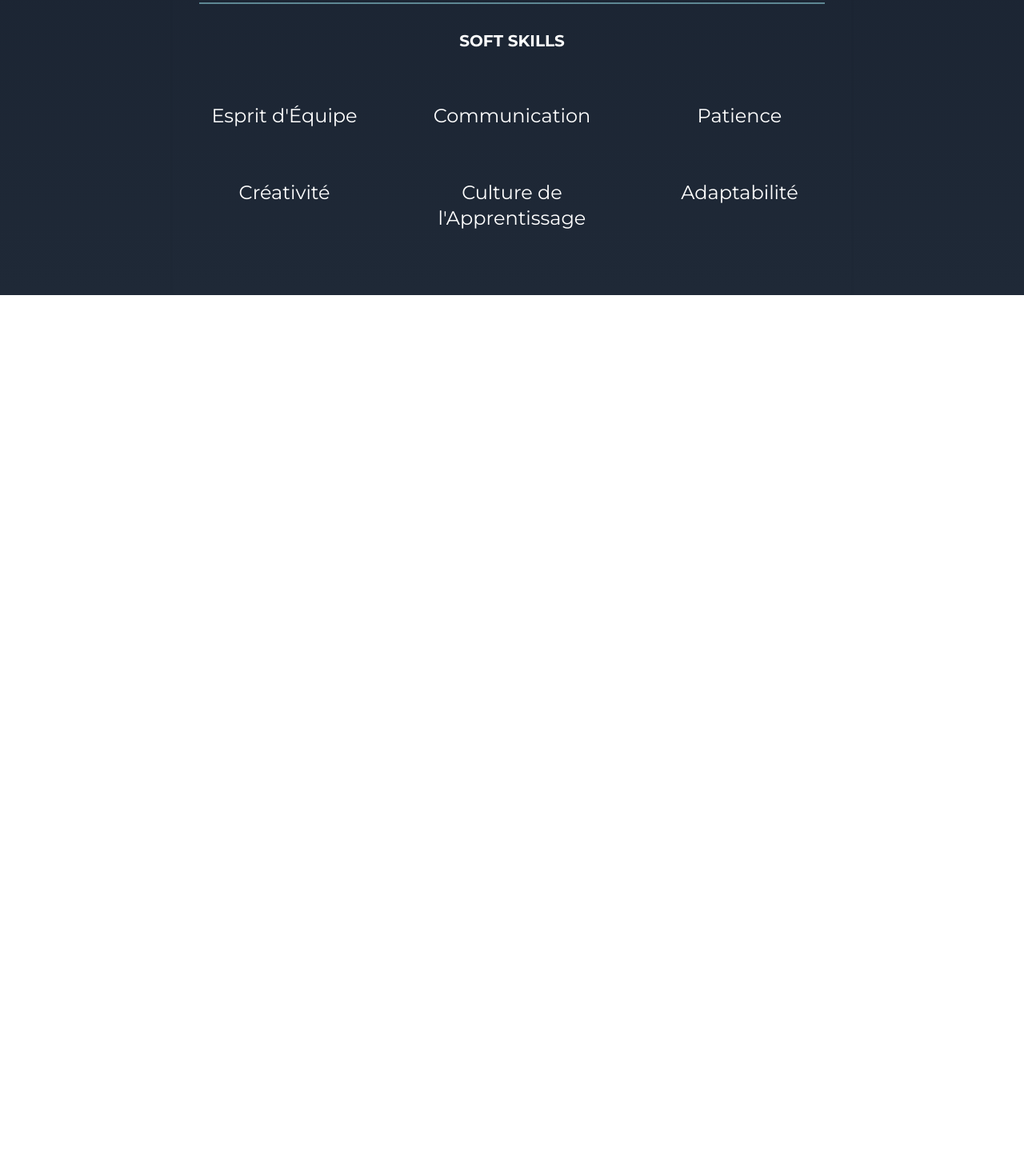
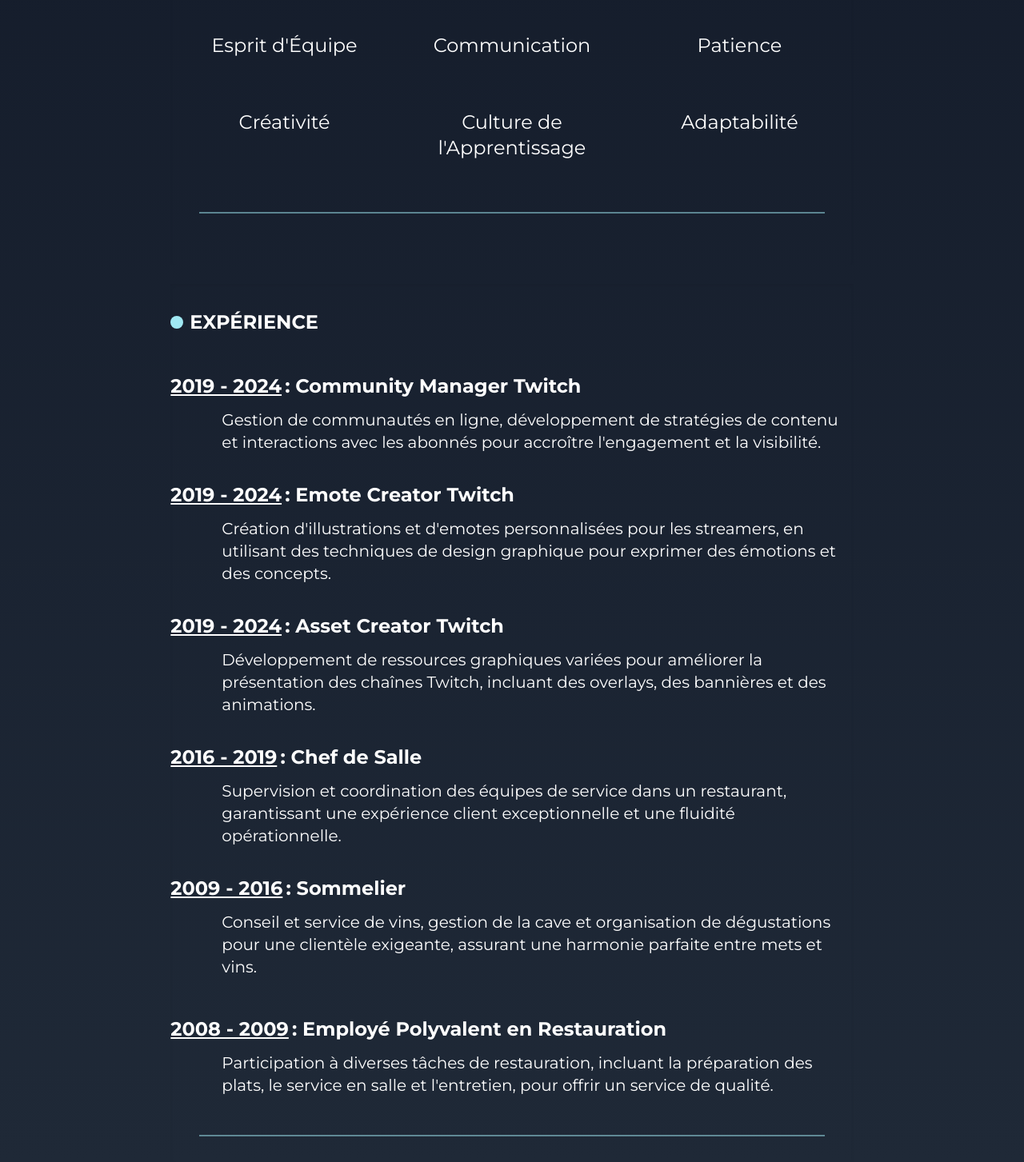
Before and after one commit to jbdwwm48/portfolio, a plain HTML site: page index.html in a window 1280 px wide. Shown: the part 2943-4396 px from the top of the page at 80% size. Before the commit the page ends 3312 px from the top, so only its background shows below. Drawn offline with Linux system fonts and the light colour scheme.

Commit message:
section Exp

```diff
--- a/index.html
+++ b/index.html
@@ -75,7 +75,7 @@
             <div class="w-11/12 h-0.5 bg-ice-blue opacity-50 mx-auto shadow-2xl"></div>
         </section>
 
-        <section class="w-10/12 lg:w-8/12 h-auto py-8 mt-20 shadow-inner items-center" id="skills">
+        <section class="w-10/12 lg:w-8/12 h-auto py-8 mt-6 shadow-inner items-center" id="skills">
             <div class="flex items-center justify-center lg:justify-start mb-4">
                 <div class="w-4 h-4 bg-ice-blue rounded-full shadow-2xl mr-2"></div>
                 <h2 class="text-2xl font-bold">COMPÉTENCES</h2>
@@ -107,7 +107,7 @@
                 </ul>
             </div>
 
-            <div class="my-8 mb-12">
+            <div class="my-8">
                 <div class="w-11/12 h-0.5 bg-ice-blue opacity-50 mx-auto shadow-2xl mt-8"></div>
                 <h3 class="text-xl font-bold mb-8 mt-8 text-center">LOGICIELS</h3>
                 <ul class="flex flex-wrap justify-between space-x-8">
@@ -126,7 +126,7 @@
                 </ul>
             </div>
 
-            <div class="my-8 mb-12">
+            <div class="my-8">
                 <div class="w-11/12 h-0.5 bg-ice-blue opacity-50 mx-auto shadow-2xl mt-8 "></div>
                 <h3 class="text-xl font-bold  mt-8 text-center">SOFT SKILLS</h3>
                 <ul class="list-none flex justify-between my-16">
@@ -139,7 +139,52 @@
                     <li class="text-center text-2xl w-1/3">Culture de l'Apprentissage</li>
                     <li class="text-center text-2xl w-1/3">Adaptabilité</li>
                 </ul>
+                <div class="w-11/12 h-0.5 bg-ice-blue opacity-50 mx-auto shadow-2xl mt-16 "></div>
             </div>
     </section>
+
+    <section class="w-10/12 lg:w-8/12 h-auto py-8 mt-6 shadow-inner items-center" id="skills">
+        <div class="flex items-center justify-center lg:justify-start mb-12">
+            <div class="w-4 h-4 bg-ice-blue rounded-full shadow-2xl mr-2"></div>
+            <h2 class="text-2xl font-bold">EXPÉRIENCE</h2>
+        </div>
+        <ul>
+            <li class="mb-9">
+                <span class="text-2xl font-bold underline">2019 - 2024</span>
+                <span class="text-2xl font-bold"> : Community Manager Twitch  </span>
+                <p class="ml-16 mt-3 text-xl">Gestion de communautés en ligne, développement de stratégies de contenu et interactions avec les abonnés pour accroître l'engagement et la visibilité.</p>
+            </li>
+
+            <li class="mb-9">
+                <span class="text-2xl font-bold underline">2019 - 2024</span>
+                <span class="text-2xl font-bold"> : Emote Creator Twitch</span>
+                <p class="ml-16 mt-3 text-xl">Création d'illustrations et d'emotes personnalisées pour les streamers, en utilisant des techniques de design graphique pour exprimer des émotions et des concepts.</p>
+            </li>
+
+            <li class="mb-9">
+                <span class="text-2xl font-bold underline">2019 - 2024</span>
+                <span class="text-2xl font-bold"> : Asset Creator Twitch</span>
+                <p class="ml-16 mt-3 text-xl">Développement de ressources graphiques variées pour améliorer la présentation des chaînes Twitch, incluant des overlays, des bannières et des animations.</p>
+            </li>
+
+            <li class="mb-9">
+                <span class="text-2xl font-bold underline">2016 - 2019</span>
+                <span class="text-2xl font-bold"> : Chef de Salle </span>
+                <p class="ml-16 mt-3 text-xl">Supervision et coordination des équipes de service dans un restaurant, garantissant une expérience client exceptionnelle et une fluidité opérationnelle.</p>
+            </li>
+            <li class="mb-12">
+                <span class="text-2xl font-bold underline">2009 - 2016</span>
+                <span class="text-2xl font-bold"> : Sommelier</span>
+                <p class="ml-16 mt-3 text-xl">Conseil et service de vins, gestion de la cave et organisation de dégustations pour une clientèle exigeante, assurant une harmonie parfaite entre mets et vins.</p>
+            </li>
+            <li class="mb-12">
+                <span class="text-2xl font-bold underline">2008 - 2009</span>
+                <span class="text-2xl font-bold"> : Employé Polyvalent en Restauration</span>
+                <p class="ml-16 mt-3 text-xl">Participation à diverses tâches de restauration, incluant la préparation des plats, le service en salle et l'entretien, pour offrir un service de qualité.</p>
+            </li>
+        </ul>
+        <div class="w-11/12 h-0.5 bg-ice-blue opacity-50 mx-auto shadow-2xl mt-8"></div>
+    </section>
+
     </body>
 </html>
```
Also changed, not shown: src/output.css.
